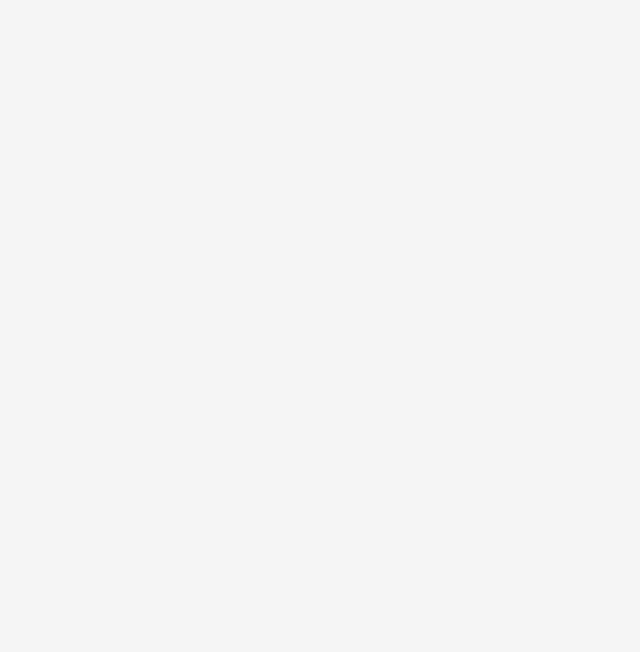
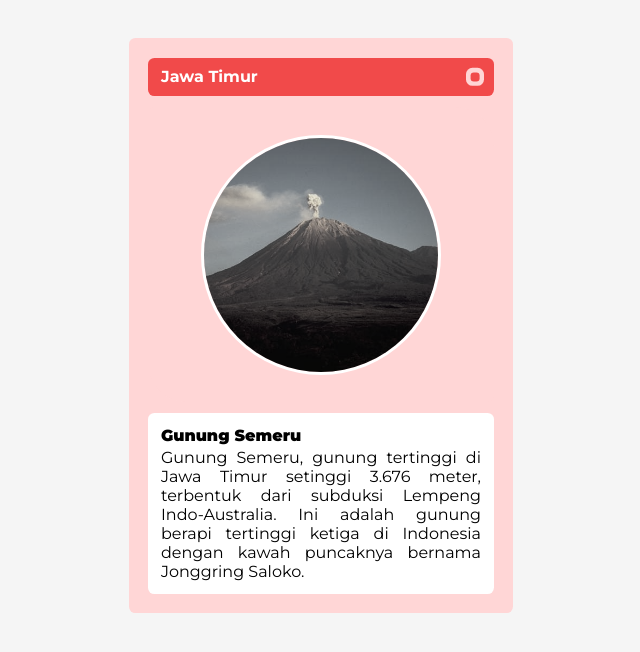
Before and after one commit to KostsPlayer/monolita, a React (Vite) app in the folder client/: page /geograpy/jawa-timur in a window 1280 px wide. Before the commit this address had no page. Shown: the top 652 px of the page, without its empty margins (319-959 px from the left). Built offline with nearby package versions, Linux system fonts and the light colour scheme.

Commit message:
2nd commit for monolita

```diff
--- a/client/index.html
+++ b/client/index.html
@@ -2,7 +2,8 @@
 <html lang="en">
   <head>
     <meta charset="UTF-8" />
-    <link rel="icon" type="image/svg+xml" href="/vite.svg" />
+    <!-- <link rel="icon" type="image/svg+xml" href="/vite.svg" /> -->
+    <link rel="icon" href="/monolita.png" type="image/x-icon">
 
     <meta name="viewport" content="width=device-width, initial-scale=1.0" />
     <title>Monolita</title>
--- a/client/src/component/Card/Card.jsx
+++ b/client/src/component/Card/Card.jsx
@@ -5,10 +5,12 @@ function Card({
   imageChildren,
   titleChildren,
   descriptionChildren,
+  color,
 }) {
   return (
     <>
-      <div className="card">
+      <div className="wrapper-card">
+        <div className={`card ${color}`}>
           <div className="card-location">
             {locationChildren}
             <div className="box">
@@ -25,6 +27,7 @@ function Card({
             <div className="description">{descriptionChildren}</div>
           </div>
         </div>
+      </div>
     </>
   );
 }
--- a/client/src/component/Card/_card.scss
+++ b/client/src/component/Card/_card.scss
@@ -1,5 +1,8 @@
-@use "./../../helper/mixin" as m;
-@use "./../../helper/variables" as v;
+.wrapper-card {
+  width: 100%;
+  height: auto;
+  @include m.flex();
+  padding: 2.4rem 0;
 
   .card {
     width: 30vw;
@@ -7,13 +10,41 @@
     @include m.flex($direction: column);
     padding: 1.2rem;
     gap: 0.7rem;
-  background-color: map-get(v.$card, "lighter-red");
     border-radius: 0.4rem;
+
+    &.red {
+      background-color: map-get($card, "lighter-red");
+      .card-location {
+        background-color: map-get($card, "dark-red");
+      }
+      .card-image {
+        background-color: map-get($card, "lighter-red");
+      }
+    }
+
+    &.blue {
+      background-color: map-get($card, "lighter-blue");
+      .card-location {
+        background-color: map-get($card, "dark-blue");
+      }
+      .card-image {
+        background-color: map-get($card, "lighter-blue");
+      }
+    }
+
+    &.purple {
+      background-color: map-get($card, "lighter-purple");
+      .card-location {
+        background-color: map-get($card, "dark-purple");
+      }
+      .card-image {
+        background-color: map-get($card, "lighter-purple");
+      }
+    }
 
     &-location {
       width: 100%;
       height: auto;
-    background-color: map-get(v.$card, "dark-red");
       border-radius: 0.4rem;
       padding: 0.6rem 0.8rem;
       font-weight: 700;
@@ -27,7 +58,6 @@
         transform: translateY(-50%);
         width: 1.15rem;
         height: 1.15rem;
-      background-color: map-get(v.$card, "lighter-red");
         border-radius: 0.4rem;
 
         &-child {
@@ -37,7 +67,6 @@
           transform: translate(-50%, -50%);
           width: 0.55rem;
           height: 0.55rem;
-        background-color: map-get(v.$card, "dark-red");
           border-radius: 0.2rem;
         }
       }
@@ -47,7 +76,6 @@
       width: 100%;
       height: 100%;
       @include m.flex();
-    background-color: map-get(v.$card, "lighter-red");
       border-top-left-radius: 0.4rem;
       border-bottom-right-radius: 0.4rem;
       border-top-right-radius: 2.4rem;
@@ -91,3 +119,4 @@
       }
     }
   }
+}
--- a/client/src/main.css
+++ b/client/src/main.css
@@ -204,7 +204,16 @@
   color: rgb(112, 124, 132);
 }
 
-.card {
+.wrapper-card {
+  width: 100%;
+  height: auto;
+  display: flex;
+  flex-direction: row;
+  align-items: center;
+  justify-content: center;
+  padding: 2.4rem 0;
+}
+.wrapper-card .card {
   width: 30vw;
   height: auto;
   display: flex;
@@ -216,7 +225,7 @@
   background-color: #ffd6d6;
   border-radius: 0.4rem;
 }
-.card-location {
+.wrapper-card .card-location {
   width: 100%;
   height: auto;
   background-color: #f14a4a;
@@ -226,7 +235,7 @@
   color: #fff;
   position: relative;
 }
-.card-location .box {
+.wrapper-card .card-location .box {
   position: absolute;
   right: 0.6rem;
   top: 50%;
@@ -236,7 +245,7 @@
   background-color: #ffd6d6;
   border-radius: 0.4rem;
 }
-.card-location .box-child {
+.wrapper-card .card-location .box-child {
   position: absolute;
   left: 50%;
   top: 50%;
@@ -246,7 +255,7 @@
   background-color: #f14a4a;
   border-radius: 0.2rem;
 }
-.card-image {
+.wrapper-card .card-image {
   width: 100%;
   height: 100%;
   display: flex;
@@ -260,12 +269,12 @@
   border-bottom-left-radius: 2.4rem;
   padding: 8%;
 }
-.card-image .wrapper {
+.wrapper-card .card-image .wrapper {
   width: 15rem;
   height: 15rem;
   border-radius: 50%;
 }
-.card-image .wrapper img {
+.wrapper-card .card-image .wrapper img {
   border: #fff solid 0.2rem;
   border-radius: 50%;
   width: 100%;
@@ -274,7 +283,7 @@
      object-fit: cover;
   filter: grayscale(0.8);
 }
-.card-content {
+.wrapper-card .card-content {
   width: 100%;
   height: auto;
   background-color: #fff;
@@ -284,10 +293,10 @@
   display: grid;
   gap: 0.2rem;
 }
-.card-content .title {
+.wrapper-card .card-content .title {
   font-weight: 900;
 }
-.card-content .description {
+.wrapper-card .card-content .description {
   width: 100%;
   height: auto;
   text-align: justify;
--- a/client/src/main.jsx
+++ b/client/src/main.jsx
@@ -7,8 +7,8 @@ import Gallery from "./pages/Gallery/Gallery";
 import HowToPlay from "./pages/HowToPlay/HowToPlay";
 import Game from "./pages/Game/Game";
 import Login from "./pages/Login/Login";
-import PapuaTengah from "./pages/PapuaTengah/PapuaTengah";
-import JawaTimur from "./pages/JawaTimur/JawaTimur";
+import PapuaPegunungan from "./pages/Geography/PapuaPegunungan/PapuaPegunugan";
+import JawaTimur from "./pages/Geography/JawaTimur/JawaTimur";
 import "./main.css";
 
 ReactDOM.createRoot(document.getElementById("root")).render(
@@ -21,6 +21,8 @@ ReactDOM.createRoot(document.getElementById("root")).render(
         <Route path="/how-to-play" element={<HowToPlay />} />
         <Route path="/login" element={<Login />} />
         <Route path="/game" element={<Game />} />
+        <Route path="/geograpy/papua-pegunungan" element={<PapuaPegunungan />} />
+        <Route path="/geograpy/jawa-timur" element={<JawaTimur />} />
       </Routes>
     </BrowserRouter>
   </React.StrictMode>
--- a/client/src/pages/Game/Game.jsx
+++ b/client/src/pages/Game/Game.jsx
@@ -53,6 +53,7 @@ function Game() {
     <>
       <div className="game">
         <Navbar defaultList={false} />
+
         <div className="game-wrapper">
           {locations.map((location, index) => {
             const valueContainer = location !== "";
@@ -63,15 +64,21 @@ function Game() {
                 {valueContainer &&
                   (location === "Jawa Timur" ? (
                     <div className="qr">
-                      <QRCodeCanvas size={132} value="https://reactjs.org" />
+                      <QRCodeCanvas
+                        size={132}
+                        value="https://monolita.vercel.app/geography/jawa-timur"
+                      />
                     </div>
-                  ) : location === "Start" ? (
+                  ) : location === "Papua Pegunungan" ? (
                     <div className="qr">
-                      <QRCodeCanvas size={132} value="https://chatgpt.com" />
+                      <QRCodeCanvas
+                        size={132}
+                        value="https://monolita.vercel.app/geography/papua-pegunungan"
+                      />
                     </div>
                   ) : (
                     <div className="qr">
-                      <QRCodeCanvas size={132} value="https://www.npmjs.com" />
+                      <QRCodeCanvas size={132} value="https://www.google.com" />
                     </div>
                   ))}
               </div>
--- /dev/null
+++ b/client/src/pages/Geography/JawaTimur/JawaTimur.jsx
@@ -0,0 +1,17 @@
+import React from "react";
+import Card from "../../../component/Card/Card";
+import image from "../../../assets/images/geography/Semeru.jpg";
+
+function JawaTimur() {
+  return (
+    <Card
+      color="purple"
+      locationChildren="Jawa Timur"
+      imageChildren={image}
+      titleChildren="Gunung Semeru"
+      descriptionChildren="Gunung Semeru, gunung tertinggi di Jawa Timur setinggi 3.676 meter, terbentuk dari subduksi Lempeng Indo-Australia. Ini adalah gunung berapi tertinggi ketiga di Indonesia dengan kawah puncaknya bernama Jonggring Saloko."
+    />
+  );
+}
+
+export default JawaTimur;
--- /dev/null
+++ b/client/src/pages/Geography/PapuaPegunungan/PapuaPegunugan.jsx
@@ -0,0 +1,17 @@
+import React from "react";
+import Card from "../../../component/Card/Card";
+import image from "../../../assets/images/geography/image-20.webp";
+
+function PapuaPegunungan() {
+  return (
+    <Card
+      color="blue"
+      locationChildren="Papua Pegunungan"
+      imageChildren={image}
+      titleChildren="Pegunungan Jayawijaya"
+      descriptionChildren="Pegunungan Jayawijaya di Papua adalah pegunungan tertinggi di Indonesia, dengan Puncak Jaya setinggi 4.884 meter yang memiliki salju abadi. Suhu di puncak ini bisa mencapai 0°C hingga -10°C."
+    />
+  );
+}
+
+export default PapuaPegunungan;
```
Also changed, not shown: client/src/helper/_variables.scss (+5 -5 lines), client/public/monolita.png (added), 1 other file (tests, documents, lock files or other folders). Lines whose indentation alone changed are shown as unchanged.
